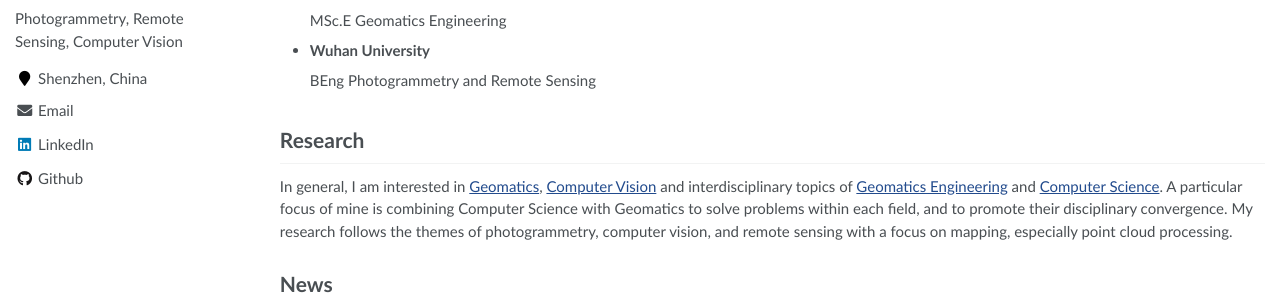
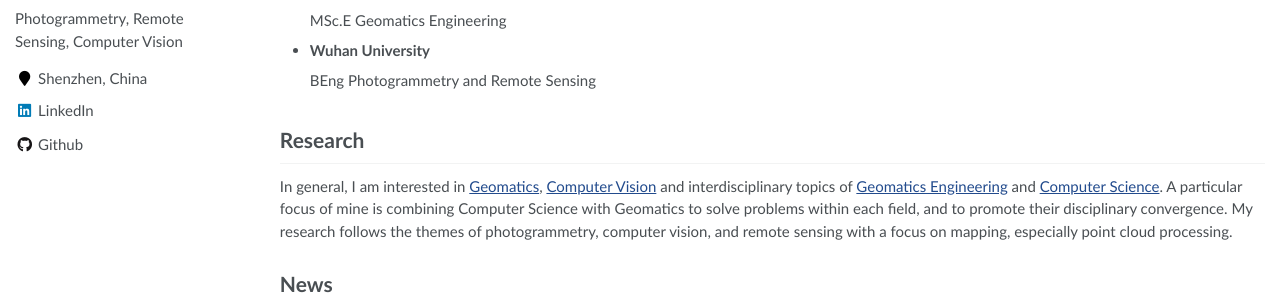
Before and after one commit to ruishengwang/ruishengwang.github.io, a Jekyll site: the page built from _pages/about.md, in a window 1280 px wide. Shown: the part 406-701 px from the top of the page. Built offline with Jekyll 4.4.1, drawn with Linux system fonts in a browser that asks for light colours.

Commit message:
Update _config.yml

```diff
--- a/_config.yml
+++ b/_config.yml
@@ -28,7 +28,7 @@ author:
   employer         :
   pubmed           :
   googlescholar    :
-  email            : "ruiswang@szu.edu.cn"
+  emails            : "ruiswang@szu.edu.cn"
   researchgate     :  # example: "https://www.researchgate.net/profile/yourprofile"
   uri              :
   bitbucket        :
```
